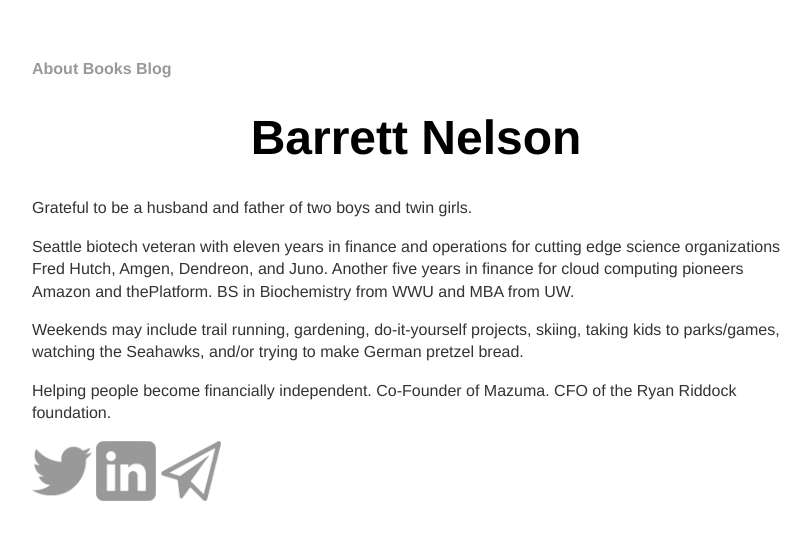
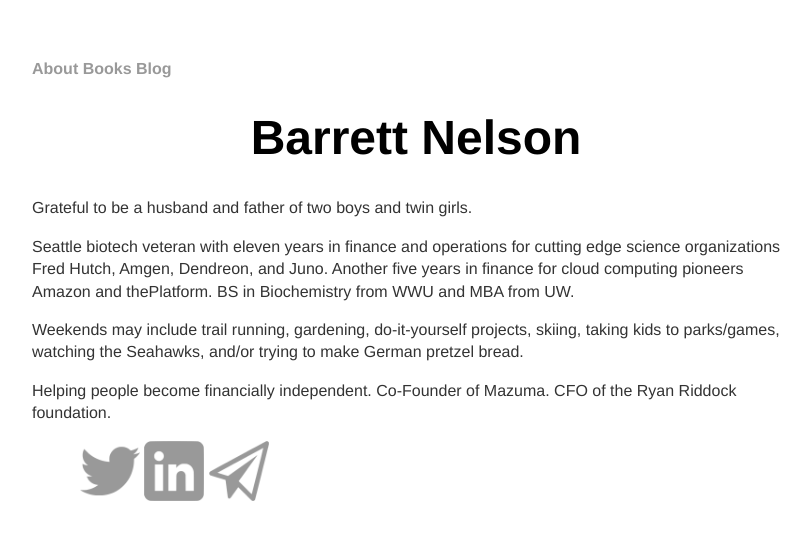
Before and after one commit to bstnel/bstnel.github.io, a Jekyll site: the page built from index.html, in a window 1280 px wide. Shown: the top 540 px of the page, without its empty margins (224-1035 px from the left). Built offline with Jekyll 4.4.1, drawn with Linux system fonts in a browser that asks for light colours.

Commit message:
Update main.css

```diff
--- a/css/main.css
+++ b/css/main.css
@@ -14,6 +14,7 @@
 nav ul li, footer ul li {
     display: inline;
     font-size: 1em;
+    text-align: center;
 }
 a {
     text-decoration: none;
@@ -39,6 +40,7 @@
     font-size: 1em;
     text-align: center;
     display: inline;
+    margin: 3em;
 }
 
 ul.posts {
```
